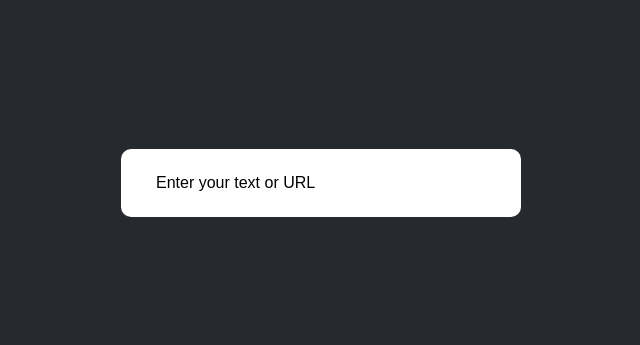
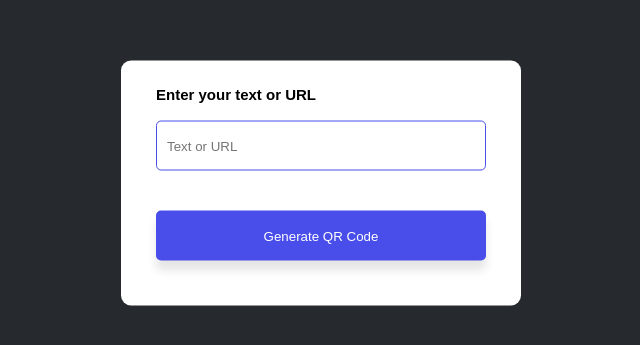
Before and after one commit to rastographer/javascript-qr-code-generator, a plain HTML site: page index.html in a window 1280 px wide. Shown: the part 217-562 px from the top of the page, without its empty margins (319-959 px from the left). Drawn offline with Linux system fonts and the light colour scheme.

Commit message:
adding functionality

```diff
--- a/app.js
+++ b/app.js
@@ -0,0 +1,3 @@
+function generateQR(){
+
+}
--- a/index.html
+++ b/index.html
@@ -10,6 +10,8 @@
 <body>
     <div class="container">
         <p>Enter your text or URL</p>
+        <input type="text" placeholder="Text or URL">
+        <button>Generate QR Code</button>
     </div>
     <script src="app.js"></script>
 </body>
--- a/style.css
+++ b/style.css
@@ -18,3 +18,33 @@ body {
     background: #fff;
     border-radius: 10px;
 }
+
+.container p {
+    font-weight: 600;
+    font-size: 15px;
+    margin-bottom: 8px;
+}
+
+.container input {
+    width: 100%;
+    height: 50px;
+    border: 1px solid #494eea;
+    outline: 0;
+    padding: 10px;
+    margin: 10px 0 20px;
+    border-radius: 5px;
+}
+
+.container button {
+    width: 100%;
+    height: 50px;
+    background: #494eea;
+    color: #fff;
+    border: 0;
+    outline: 0;
+    border-radius: 5px;
+    box-shadow: 0 10px 10px rgba(0, 0, 0, 0.1);
+    cursor: pointer;
+    margin: 20px 0;
+    font-weight: 500;
+}
```
